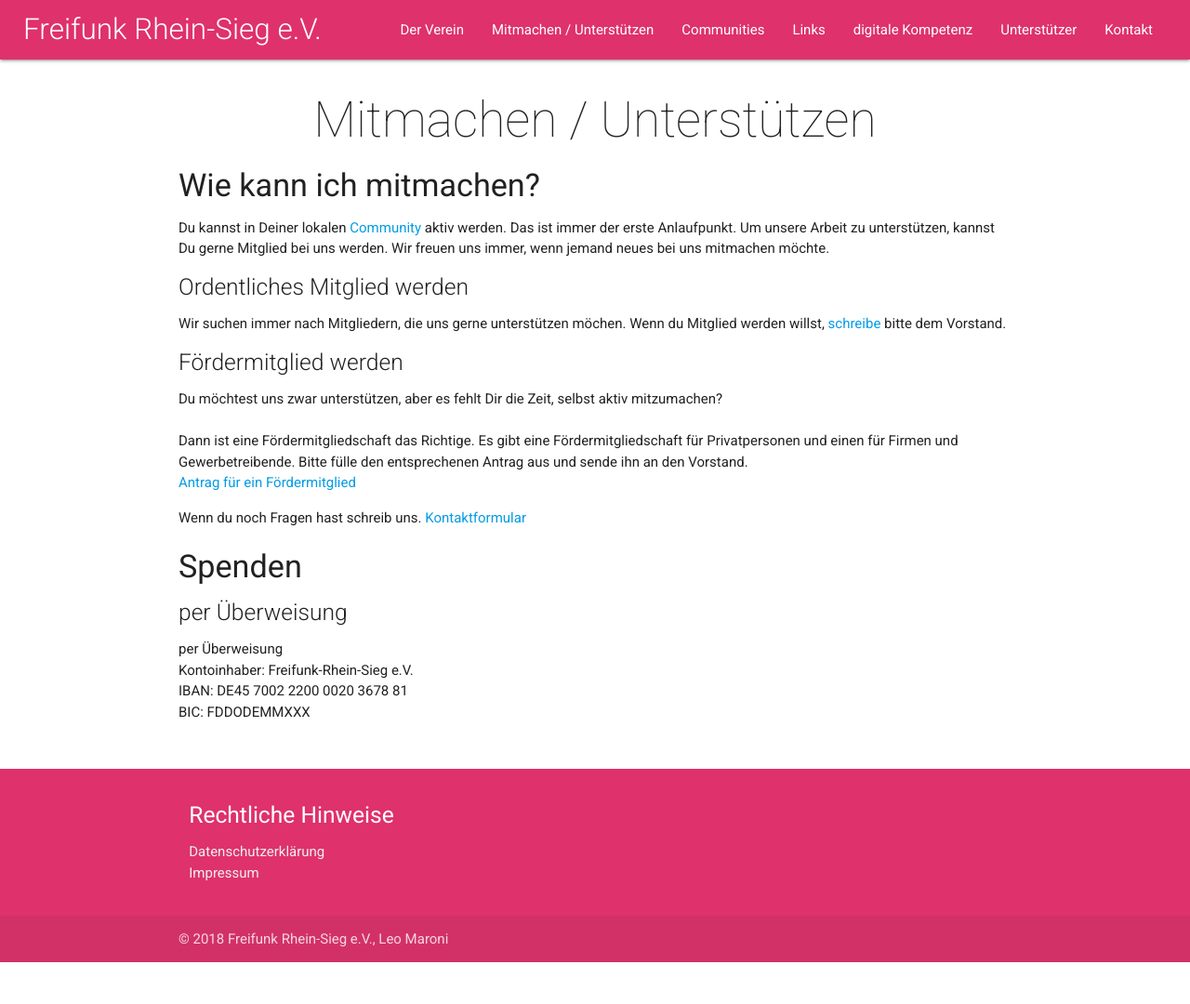
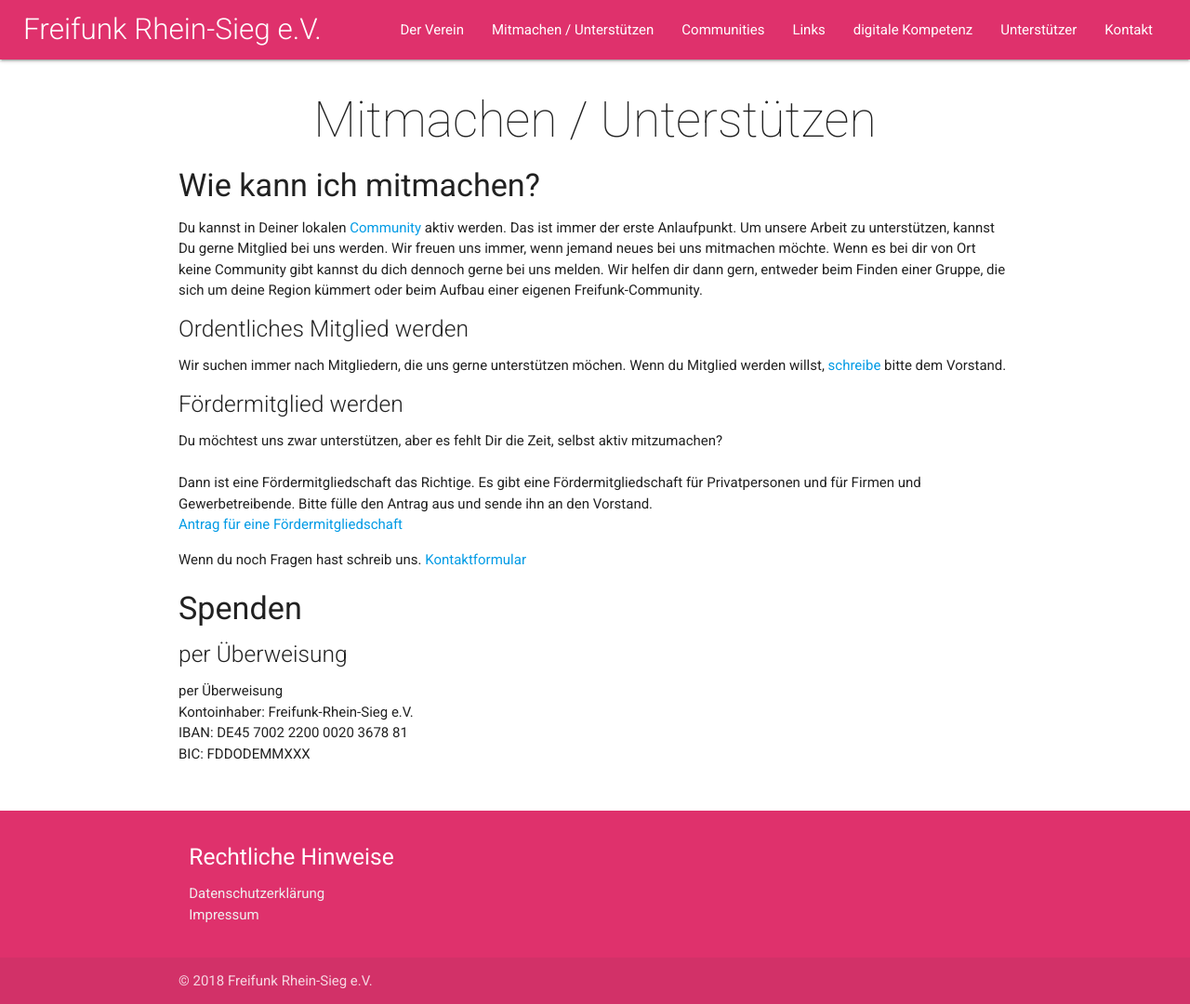
Before and after one commit to Freifunk-Rhein-Sieg/freifunk-rhein-sieg.net, a Jekyll site: the page built from mitmachen_unterstuetzen.html, in a window 1280 px wide. Shown: the whole page at 93% size. Built offline with Jekyll 4.4.1, drawn with Linux system fonts in a browser that asks for light colours; nearby versions of some CDN libraries; before the commit the page ends 1035 px from its top, so only the background shows below that.

```diff
--- a/_includes/footer.html
+++ b/_includes/footer.html
@@ -12,7 +12,7 @@
     </div>
     <div class="footer-copyright">
         <div class="container">
-            © 2018 Freifunk Rhein-Sieg e.V., <a style="color: rgba(255,255,255,0.8);" href="https://labcode.de">Leo Maroni</a>
+            © 2018 Freifunk Rhein-Sieg e.V.
         </div>
     </div>
 </footer>
--- a/mitmachen_unterstuetzen.html
+++ b/mitmachen_unterstuetzen.html
@@ -11,7 +11,7 @@ permalink: /mitmachen_unterstuetzen/
         <h4>Wie kann ich mitmachen?</h4>
         <p>
             Du kannst in Deiner lokalen <a href="https://freifunk.net/wie-mache-ich-mit/community-finden/" target="_blank">Community</a> aktiv werden. Das ist immer der erste Anlaufpunkt.
-            Um unsere Arbeit zu unterst&uuml;tzen, kannst Du gerne Mitglied bei uns werden. Wir freuen uns immer, wenn jemand neues bei uns mitmachen m&ouml;chte.
+            Um unsere Arbeit zu unterst&uuml;tzen, kannst Du gerne Mitglied bei uns werden. Wir freuen uns immer, wenn jemand neues bei uns mitmachen m&ouml;chte. Wenn es bei dir von Ort keine Community gibt kannst du dich dennoch gerne bei uns melden. Wir helfen dir dann gern, entweder beim Finden einer Gruppe, die sich um deine Region k&uuml;mmert oder beim Aufbau einer eigenen Freifunk-Community.
         </p>
         <h5 class="light-text">Ordentliches Mitglied werden</h5>
         <p>
@@ -22,9 +22,9 @@ permalink: /mitmachen_unterstuetzen/
         <p>
             Du m&ouml;chtest uns zwar unterst&uuml;tzen, aber es fehlt Dir die Zeit, selbst aktiv mitzumachen?
             <br><br>
-            Dann ist eine F&ouml;rdermitgliedschaft das Richtige. Es gibt eine F&ouml;rdermitgliedschaft f&uuml;r Privatpersonen und einen f&uuml;r Firmen und Gewerbetreibende. Bitte f&uuml;lle den entsprechenen Antrag aus und sende ihn an den Vorstand.
+            Dann ist eine F&ouml;rdermitgliedschaft das Richtige. Es gibt eine F&ouml;rdermitgliedschaft f&uuml;r Privatpersonen und f&uuml;r Firmen und Gewerbetreibende. Bitte f&uuml;lle den Antrag aus und sende ihn an den Vorstand.
             <br>
-            <a target="_blank" href='{{ "/assets/documents/mitmachen_unterstuetzen/antrag_foerdermitglied.pdf" | relative_url }}'>Antrag f&uuml;r ein F&ouml;rdermitglied</a>
+            <a target="_blank" href='{{ "/assets/documents/mitmachen_unterstuetzen/antrag_foerdermitglied.pdf" | relative_url }}'>Antrag f&uuml;r eine F&ouml;rdermitgliedschaft</a>
         </p>
         <p>Wenn du noch Fragen hast schreib uns. <a href="{{ '/kontakt/?rcp=allgemein' | relative_url}}">Kontaktformular</a></p>
     </section>
```
Also changed, not shown: der-verein.html (+5 -5 lines), 1 other file.
